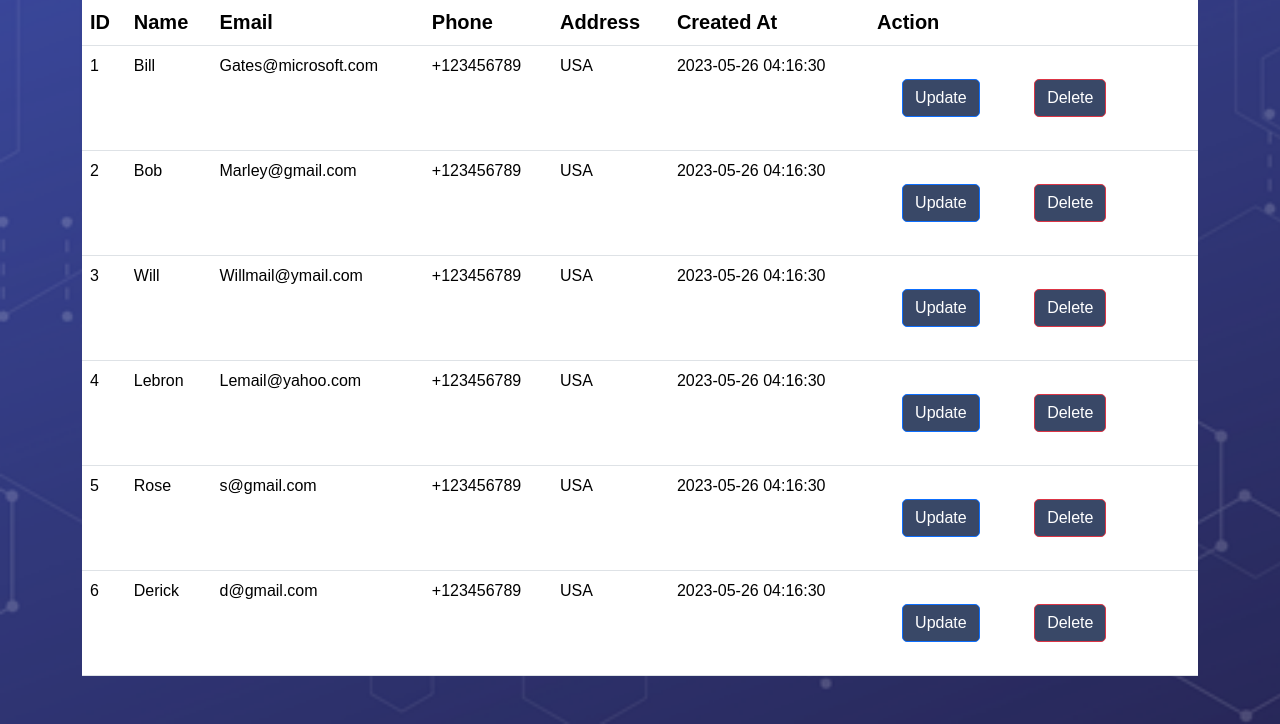
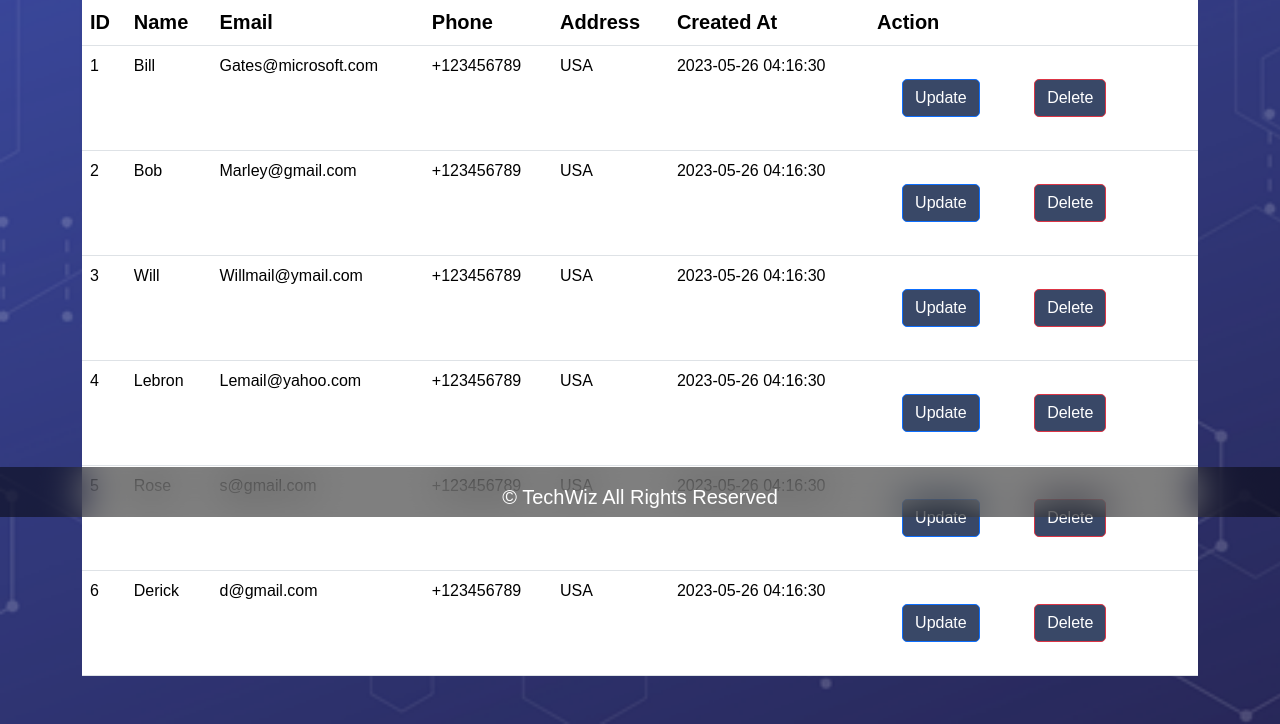
Before and after one commit to raberu12/TechWiz, a PHP site: page /clients.php in a window 1280 px wide. Shown: the part 283-1007 px from the top of the page. Run offline with PHP 8.4, Linux system fonts and the light colour scheme; data comes from the database, SQL or seed files in the repository; some web fonts are replaced.

Commit message:
big changes css and php

```diff
--- a/public/about.php
+++ b/public/about.php
@@ -74,6 +74,10 @@
             </div>
         </div>
     </div>
+    <footer>
+        <div class="footer-text">
+            &copy;  TechWiz All Rights Reserved
+    </footer>
     <script type="text/javascript" src="../src/js/authenticate.js"></script>
 </body>
 
--- a/public/clients.php
+++ b/public/clients.php
@@ -5,7 +5,7 @@
     <meta http-equiv="X-UA-Compatible" content="IE=edge">
     <meta name="viewport" content="width=device-width, initial-scale=1.0">
     <link rel="stylesheet" href="https://cdn.jsdelivr.net/npm/bootstrap@5.3.0-alpha3/dist/css/bootstrap.min.css">
-    <link rel="stylesheet" href="../src/css/client.css">
+    <link rel="stylesheet" href="../src/css/clients.css">
     <script src="https://code.jquery.com/jquery-3.6.0.min.js"></script>
     <title>TechWiz</title>
 </head>
@@ -96,6 +96,10 @@
             </tbody>
         </table>
     </div>
+    <footer>
+        <div class="footer-text">
+            &copy;  TechWiz All Rights Reserved
+    </footer>
     <script type="text/javascript" src="../src/js/authenticate.js"></script>
 </body>
 </html>
--- a/public/contact.php
+++ b/public/contact.php
@@ -90,6 +90,10 @@
             </div>
         </div>
     </div>
+    <footer>
+        <div class="footer-text">
+            &copy;  TechWiz All Rights Reserved
+    </footer>
     <script type="module" src="https://unpkg.com/ionicons@7.1.0/dist/ionicons/ionicons.esm.js"></script>
     <script nomodule src="https://unpkg.com/ionicons@7.1.0/dist/ionicons/ionicons.js"></script>
     <script type="text/javascript" src="../src/js/authenticate.js"></script>
--- a/public/index.php
+++ b/public/index.php
@@ -49,6 +49,10 @@
             </div>
         </div>
     </div>
+    <footer>
+        <div class="footer-text">
+            &copy;  TechWiz All Rights Reserved
+    </footer>
     <script type="text/javascript" src="../src/js/authenticate.js"></script>
 </body>
 
--- a/public/login.php
+++ b/public/login.php
@@ -47,6 +47,10 @@
             </div>
         </form>
     </div>
+    <footer>
+        <div class="footer-text">
+            &copy;  TechWiz All Rights Reserved
+    </footer>
     <script type="module" src="https://unpkg.com/ionicons@7.1.0/dist/ionicons/ionicons.esm.js"></script>
     <script nomodule src="https://unpkg.com/ionicons@7.1.0/dist/ionicons/ionicons.js"></script>
     <script type="text/javascript" src="../src/js/authenticate.js"></script>
--- a/src/css/client.css
+++ b/src/css/clients.css
@@ -97,3 +97,18 @@ h2{
 .tbody{
     font-size: 20px;
 }
+footer{
+    width: 100%;
+    height: 50px;
+    background-color: rgba(0.3,0.2,0.5,0.5);
+    backdrop-filter: blur(20px);
+    position: absolute;
+    bottom: 0%;
+    color: white;
+    font-family: 'Futura PT', sans-serif;
+}
+.footer-text{
+    margin-top: 15px;
+    text-align: center;
+    font-size: 20px;
+}
```
Also changed, not shown: src/css/home.css (+15 -0 lines).
